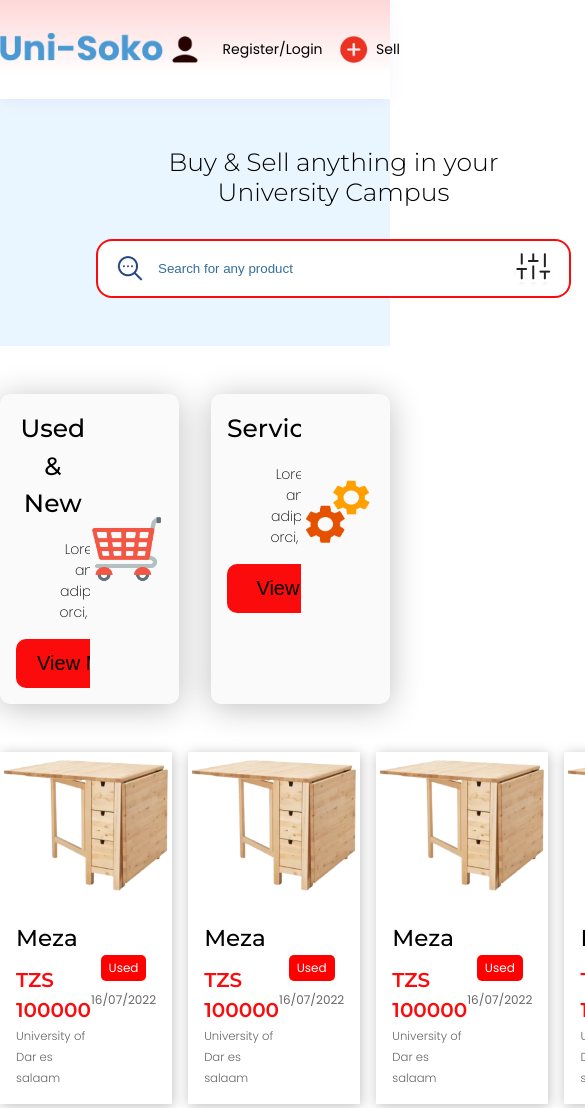
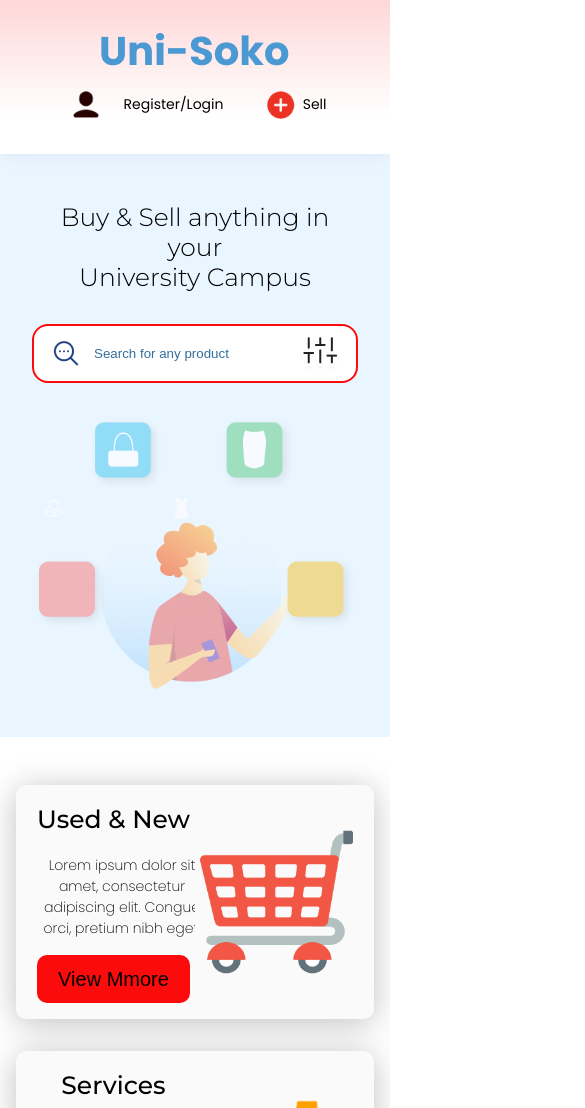
Before and after one commit to SaBiT495/e-commerce, a plain HTML site: page index.html in a window 390 px wide. Shown: the top 1108 px of the page, 585 px wide, since content can reach past the window. Drawn offline with nearby package versions, Linux system fonts and the light colour scheme.

Commit message:
Media query added

```diff
--- a/index.html
+++ b/index.html
@@ -7,6 +7,7 @@
     <meta name="viewport" content="width=device-width, initial-scale=1.0">
     <title>E-Commerce website</title>
     <link rel="stylesheet" href="style.css">
+    <link rel="stylesheet" href="media.css">
     <link rel="stylesheet"
         href="https://fonts.googleapis.com/css2?family=Material+Symbols+Outlined:opsz,wght,FILL,GRAD@48,400,0,0" />
 </head>
@@ -32,16 +33,16 @@
     </header>
 
     <div class="banner">
-        <div class="container flex items-center gap-5 gap-15 py-3 px-2">
-            <div class="content ml-4 center">
+        <div class="container flex items-center just-around py-3 px-2">
+            <div class="content center">
                 <h2 class="font-300 mb-2 font-size-25">
                     Buy & Sell anything in your <br> University Campus
                 </h2>
                 <div class="search flex just-center">
                     <div class="flex items-center relative">
                         <img class="absolute left-0" src="images/Search More.png">
-                        <input class="w-full p-5 round-16 border-2" style="width:475px;height:59px;border-color:#FC0B0D"
-                            type="text" placeholder="Search for any product">
+                        <input class="w-full p-5 round-16 border-2" style="border-color:#FC0B0D" type="text"
+                            placeholder="Search for any product">
                         <img class="absolute right-1" src="images/sliders.png">
                     </div>
                 </div>
@@ -59,7 +60,7 @@
                     <div class="flex items-center">
                         <div class="content center flex-1 line-15">
                             <h3 class="mb-1 font-500 font-size-25">Used & New</h3>
-                            <p class="mb-1 ml-2 font-200 p-w">Lorem ipsum dolor sit amet, consectetur adipiscing elit.
+                            <p class="mb-1 font-200 p-w">Lorem ipsum dolor sit amet, consectetur adipiscing elit.
                                 Congue
                                 orci,
                                 pretium nibh eget.
@@ -73,7 +74,7 @@
                     <div class="flex items-center">
                         <div class="content center flex-1 line-15">
                             <h3 class="mb-1 font-500 font-size-25">Services</h3>
-                            <p class="mb-1 ml-2 font-200 p-w ">Lorem ipsum dolor sit amet, consectetur adipiscing elit.
+                            <p class="mb-1 font-200 p-w ">Lorem ipsum dolor sit amet, consectetur adipiscing elit.
                                 Congue
                                 orci,
                                 pretium nibh eget.
@@ -295,9 +296,13 @@
         <div class="container grid grid-2-1-1 gap-x-2">
             <div>
                 <h2 class="font-size-48 mb-2 font-400 ">Online-Shop</h2>
-                <p class="font-size-18 opacity-6 font-300">Lorem ipsum dolor sit amet, consectetur adipiscing elit. Blandit malesuada dapibus ut pulvinar neque arcu, commodo. Pharetra nisi egestas nisi fermentum. Sollicitudin egestas senectus pellentesque enim mauris vel odio commodo. Pellentesque orci vestibulum sed in molestie consequat.  </p>
+                <p class="font-size-18 opacity-6 font-300">Lorem ipsum dolor sit amet, consectetur adipiscing elit.
+                    Blandit malesuada dapibus ut pulvinar neque arcu, commodo. Pharetra nisi egestas nisi fermentum.
+                    Sollicitudin egestas senectus pellentesque enim mauris vel odio commodo. Pellentesque orci
+                    vestibulum sed in molestie consequat. </p>
             </div>
-            <div class="ml-10">
+            <div class="flex gap-x-2 just-end">
+                <div class="">
                     <h3 class="mb-2 font-size-25 font-400 ">Contact Us</h3>
                     <div>
                         <p class="flex items-center mb-1 font-300 gap-px">
@@ -310,15 +315,16 @@
                         </p>
                         <p class="flex items-center mb-1 font-300 gap-px">
                             <span class="material-symbols-outlined">&#xe55e;</span>
-                        <span >Kijitonyama</span>
+                            <span>Kijitonyama</span>
                         </p>
                     </div>
 
                 </div>
-            <div class="ml-1">
+                <div class="">
                     <h3 class="mb-2 font-size-25 font-400">About Us</h3>
                     <p class="mb-1 font-size-18 font-300">Support</p>
                     <p class="font-size-18 font-300">Privacy & Policy</p>
+                </div>
             </div>
         </div>
 
--- /dev/null
+++ b/media.css
@@ -0,0 +1,92 @@
+/* Extra small devices (phones, 600px and down) */
+@media only screen and (max-width: 600px) {
+
+    .banner .search {
+        display: block;
+    }
+
+    .banner .search,
+    .banner .search input {
+        width: 100% !important;
+        max-width: 100% !important;
+    }
+
+    header>.flex {
+        display: block;
+        text-align: center;
+    }
+
+    header .header-right {
+        justify-content: center;
+        align-items: center;
+        margin-top: 1rem;
+    }
+
+
+    .featured .container>.flex {
+        display: block;
+    }
+
+    .featured .container>.flex .item {
+        margin-bottom: 2rem;
+    }
+
+
+    .products .item img {
+        width: 100%;
+    }
+
+    footer {
+        text-align: center;
+    }
+
+    footer .container.grid>div {
+        margin-bottom: 2rem;
+    }
+
+    footer .container.grid {
+        display: block;
+    }
+
+    footer .container .flex {
+        display: block;
+    }
+
+}
+
+/* Medium devices (landscape tablets, 768px and up) */
+@media only screen and (max-width: 768px) {
+    .products .container>.grid {
+        grid-template-columns: 1fr 1fr;
+    }
+
+    .banner>.flex {
+        display: block;
+    }
+
+    .banner .image {
+        display: flex;
+        justify-content: center;
+        margin-top: 2rem;
+    }
+}
+
+/* Extra small devices (phones, 600px and down) */
+@media only screen and (max-width: 480px) {
+
+    .products .container>.grid {
+        grid-template-columns: 1fr;
+    }
+
+}
+
+/* Small devices (portrait tablets and large phones, 600px and up) */
+@media only screen and (min-width: 600px) {}
+
+
+
+/* Large devices (laptops/desktops, 992px and up) */
+@media only screen and (min-width: 992px) {}
+
+/* Extra large devices (large laptops and desktops, 1200px and up) */
+@media only screen and (min-width: 1200px) {}
--- a/style.css
+++ b/style.css
@@ -24,6 +24,9 @@ h6 {
 
 }
 
+img {
+    max-width: 100%;
+}
 
 * {
     margin: 0;
@@ -60,15 +63,19 @@ img {
 .font-size-16 {
     font-size: 16px;
 }
+
 .font-size-20 {
     font-size: 20px;
 }
+
 .font-size-23 {
     font-size: 23px;
 }
+
 .font-size-25 {
     font-size: 25px;
 }
+
 .font-size-29 {
     font-size: 29px;
 }
@@ -88,6 +95,7 @@ img {
     width: 221px;
     height: 70.25px;
 }
+
 .round-16 {
     border-radius: 16px;
 }
@@ -107,9 +115,11 @@ img {
     opacity: .8;
 
 }
-.p-w{
+
+.p-w {
     width: 180px;
 }
+
 .border-1 {
     border: 1px solid;
 }
@@ -157,8 +167,9 @@ img {
 .container {
     max-width: 1270px;
     margin: auto;
+    padding-left: 1rem;
+    padding-right: 1rem;
 }
-
 
 .flex {
     display: flex;
@@ -173,8 +184,16 @@ img {
     justify-content: space-between;
 }
 
+.just-around {
+    justify-content: space-around;
+}
+
 .just-center {
     justify-content: center;
+}
+
+.just-end {
+    justify-content: end;
 }
 
 .items-center {
@@ -233,9 +252,11 @@ img {
 .mb-2 {
     margin-bottom: 2rem;
 }
+
 .mt-1 {
     margin-top: 10px;
 }
+
 .mt-2 {
     margin-top: 2rem;
 }
@@ -243,22 +264,27 @@ img {
 .mt-5 {
     margin-top: 5rem;
 }
+
 .ml-1 {
     margin-left: 1rem;
 }
+
 .ml-2 {
     margin-left: 2rem;
 }
-.ml-4{
+
+.ml-4 {
     margin-left: 4rem;
 }
-.ml-10{
+
+.ml-10 {
     margin-left: 10rem;
 }
 
 .opacity-6 {
     opacity: 60%;
 }
+
 .h-c {
     color: #FC0B0D;
 }
@@ -272,7 +298,7 @@ img {
 }
 
 .grid-2-1-1 {
-    grid-template-columns: 2fr 1fr 1fr;
+    grid-template-columns: 1fr 1fr;
 }
 
 .gap-1-2 {
@@ -298,7 +324,8 @@ img {
 .gap-x-1 {
     gap: 0 1rem;
 }
-.gap-px{
+
+.gap-px {
     gap: 10px;
 }
 
@@ -346,6 +373,9 @@ header {
 
 .banner .search input {
     padding-left: 60px;
+    width: 475px;
+    height: 59px;
+
 }
 
 .featured .item {
@@ -357,6 +387,7 @@ header {
 .shadow-s {
     box-shadow: 1px 2px 12px rgba(0, 0, 0, 0.25);
 }
+
 .badge {
     background-color: red;
     color: white;
@@ -364,4 +395,4 @@ header {
     text-align: center;
     border-radius: 5px;
     display: inline-block;
-  }
+}
```
Lines whose indentation alone changed are shown as unchanged.
